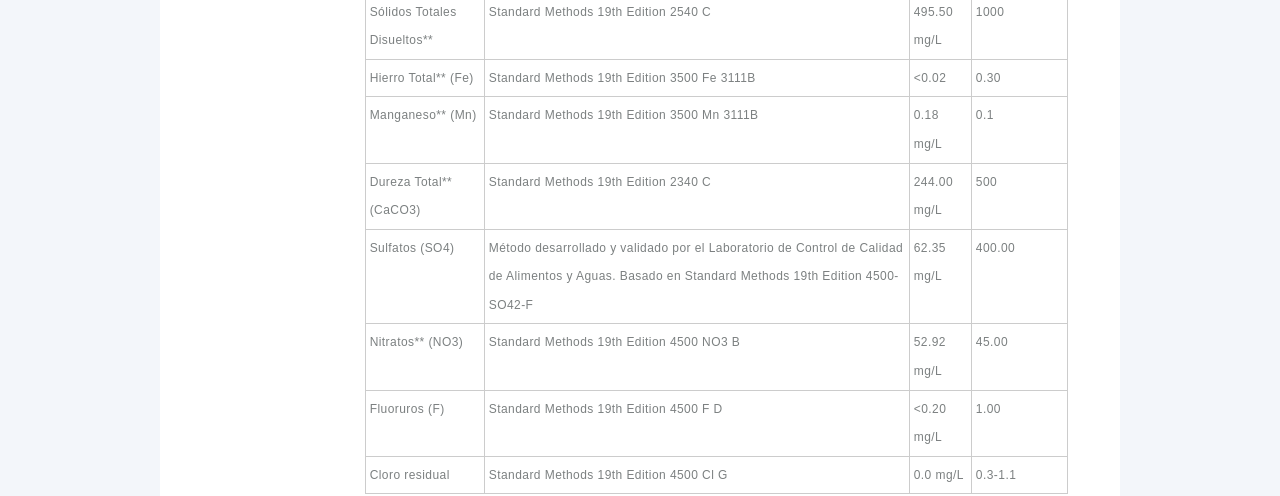
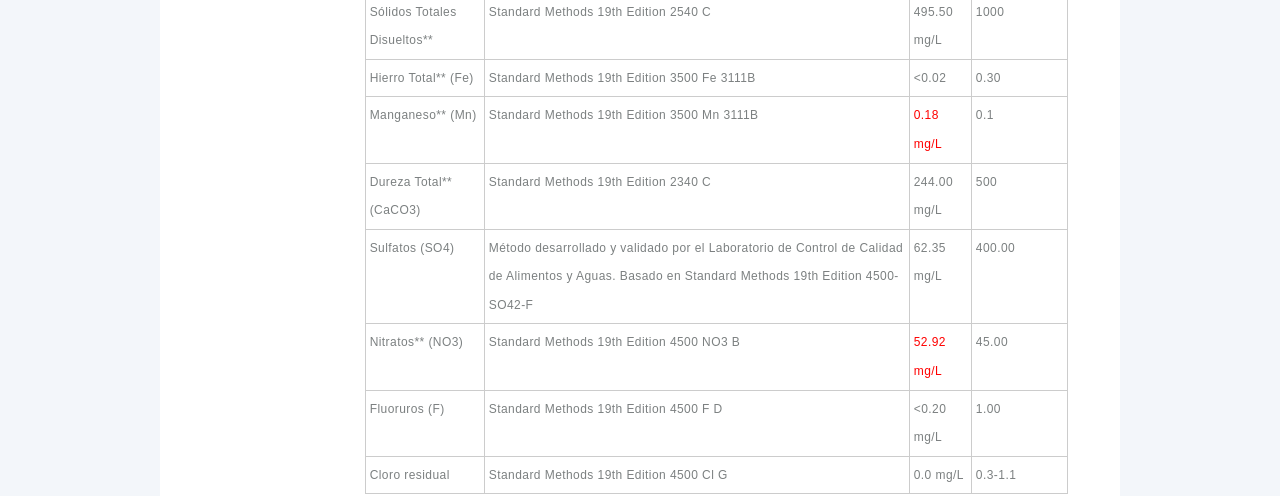
Before and after one commit to danteo90/danteo90.github.io, a Jekyll site: the page water.html, which Jekyll copies as it is, in a window 1280 px wide and 900 px high, scrolled down 2669 px. Shown: the part 150-646 px from the top of the window. Built offline with Jekyll 4.4.1, drawn with Linux system fonts in a browser that asks for light colours.

Commit message:
Update water.html

```diff
--- a/water.html
+++ b/water.html
@@ -204,10 +204,10 @@
  <tr><td>Temperatura</td><td>Standard Methods 19th Edition 2550 B</td><td>27ºC</td><td>NR</td></tr>
  <tr><td>Sólidos Totales Disueltos**</td><td>Standard Methods 19th Edition 2540 C</td><td>495.50 mg/L</td><td>1000</td></tr>
  <tr><td>Hierro Total**  (Fe)</td><td>Standard Methods 19th Edition 3500 Fe 3111B</td><td><0.02</td><td>0.30</td></tr>
- <tr><td>Manganeso**  (Mn)</td><td>Standard Methods 19th Edition 3500 Mn 3111B</td><td><span color="red">0.18 mg/L</span></td><td>0.1</td></tr>
+ <tr><td>Manganeso**  (Mn)</td><td>Standard Methods 19th Edition 3500 Mn 3111B</td><td><span style="color:red;">0.18 mg/L</span></td><td>0.1</td></tr>
  <tr><td>Dureza Total**  (CaCO3)</td><td>Standard Methods 19th Edition 2340 C</td><td>244.00 mg/L</td><td>500</td></tr>
  <tr><td>Sulfatos  (SO4)</td><td>Método desarrollado y validado por el Laboratorio de Control de Calidad de Alimentos y Aguas. Basado en Standard Methods 19th Edition 4500-SO42-F</td><td>62.35 mg/L</td><td>400.00</td></tr>
- <tr><td>Nitratos**  (NO3)</td><td>Standard Methods 19th Edition 4500 NO3 B</td><td><span color="red">52.92 mg/L</span></td><td>45.00</td></tr>
+ <tr><td>Nitratos**  (NO3)</td><td>Standard Methods 19th Edition 4500 NO3 B</td><td><span style="color:red;">52.92 mg/L</span></td><td>45.00</td></tr>
  <tr><td>Fluoruros  (F)</td><td>Standard Methods 19th Edition 4500 F D</td><td><0.20 mg/L</td><td>1.00</td></tr>
  <tr><td>Cloro residual</td><td>Standard Methods 19th Edition 4500 Cl G</td><td>0.0 mg/L</td><td>0.3-1.1</td></tr>
 </tbody></table>
```
